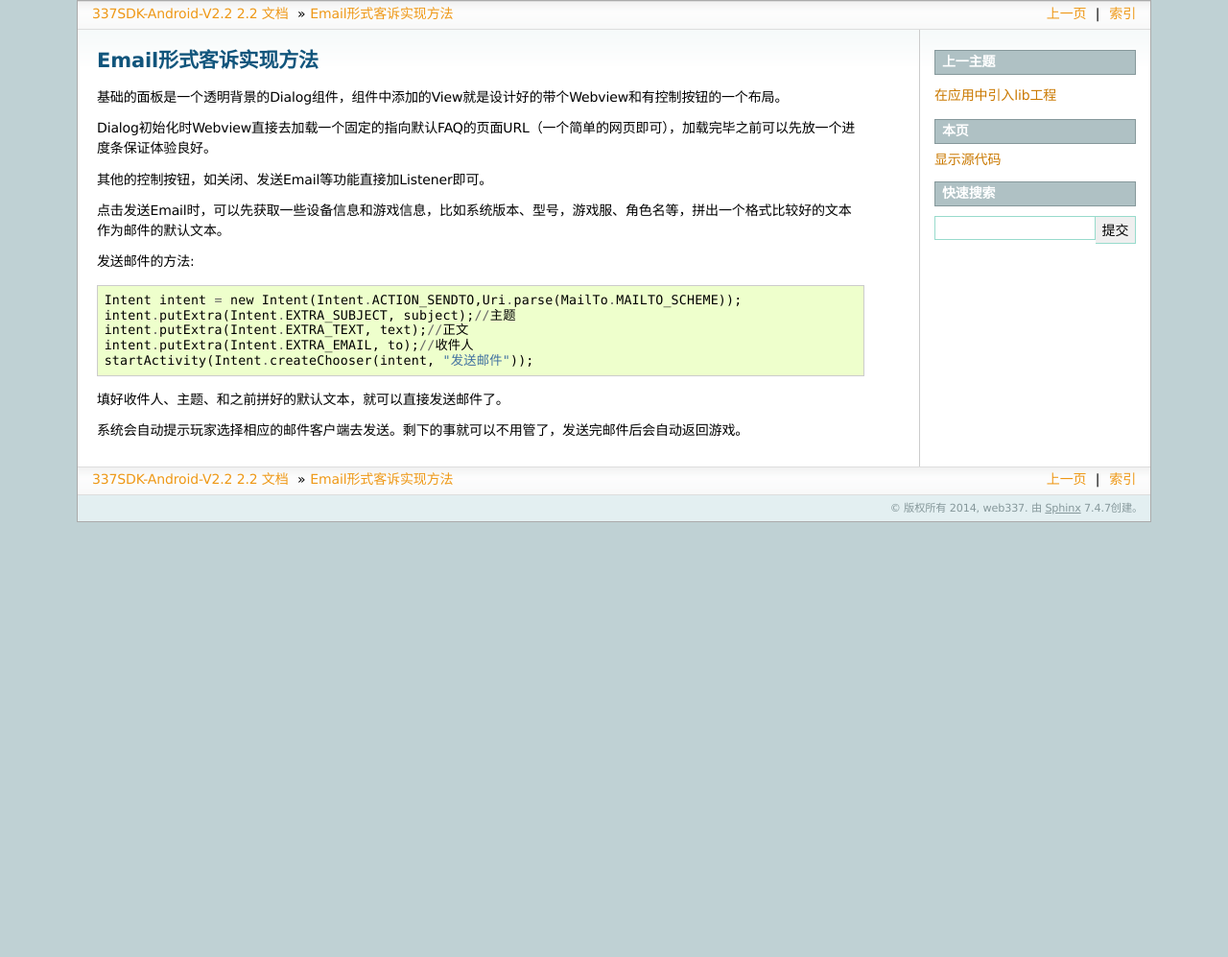
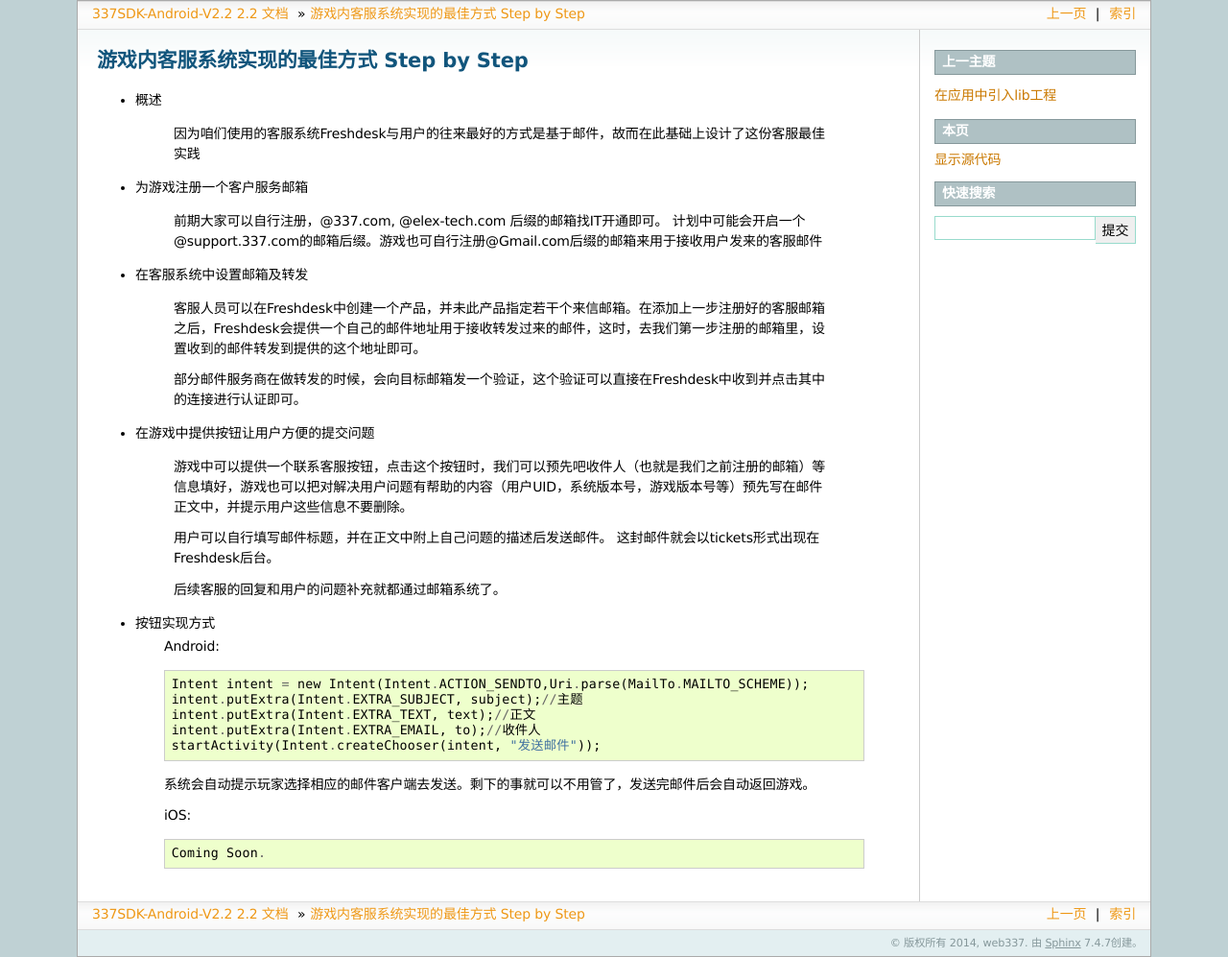
Before and after one commit to dwqelex/337SDK-ANDROID-DOC-V2.2, a Sphinx documentation site: the page built from source/appendix.rst, in a window 1280 px wide. Shown: the whole page at 96% size. Built offline with Sphinx 7.4.7, drawn with Linux system fonts in a browser that asks for light colours; before the commit the page ends 900 px from its top, so only the background shows below that.

Commit message:
update appendix

```diff
--- a/source/appendix.rst
+++ b/source/appendix.rst
@@ -1,22 +1,43 @@
-Email形式客诉实现方法
+游戏内客服系统实现的最佳方式 Step by Step
 ---------------------
 
-基础的面板是一个透明背景的Dialog组件，组件中添加的View就是设计好的带个Webview和有控制按钮的一个布局。
+- 概述
 
-Dialog初始化时Webview直接去加载一个固定的指向默认FAQ的页面URL（一个简单的网页即可），加载完毕之前可以先放一个进度条保证体验良好。
+	因为咱们使用的客服系统Freshdesk与用户的往来最好的方式是基于邮件，故而在此基础上设计了这份客服最佳实践
 
-其他的控制按钮，如关闭、发送Email等功能直接加Listener即可。
 
-点击发送Email时，可以先获取一些设备信息和游戏信息，比如系统版本、型号，游戏服、角色名等，拼出一个格式比较好的文本作为邮件的默认文本。
+- 为游戏注册一个客户服务邮箱
 
-发送邮件的方法: ::
+	前期大家可以自行注册，@337.com, @elex-tech.com 后缀的邮箱找IT开通即可。 计划中可能会开启一个@support.337.com的邮箱后缀。游戏也可自行注册@Gmail.com后缀的邮箱来用于接收用户发来的客服邮件
 
-	Intent intent = new Intent(Intent.ACTION_SENDTO,Uri.parse(MailTo.MAILTO_SCHEME));
-	intent.putExtra(Intent.EXTRA_SUBJECT, subject);//主题
-	intent.putExtra(Intent.EXTRA_TEXT, text);//正文
-	intent.putExtra(Intent.EXTRA_EMAIL, to);//收件人
-	startActivity(Intent.createChooser(intent, "发送邮件"));
 
-填好收件人、主题、和之前拼好的默认文本，就可以直接发送邮件了。
+- 在客服系统中设置邮箱及转发
 
-系统会自动提示玩家选择相应的邮件客户端去发送。剩下的事就可以不用管了，发送完邮件后会自动返回游戏。
+	客服人员可以在Freshdesk中创建一个产品，并未此产品指定若干个来信邮箱。在添加上一步注册好的客服邮箱之后，Freshdesk会提供一个自己的邮件地址用于接收转发过来的邮件，这时，去我们第一步注册的邮箱里，设置收到的邮件转发到提供的这个地址即可。
+
+	部分邮件服务商在做转发的时候，会向目标邮箱发一个验证，这个验证可以直接在Freshdesk中收到并点击其中的连接进行认证即可。
+
+
+- 在游戏中提供按钮让用户方便的提交问题
+
+	游戏中可以提供一个联系客服按钮，点击这个按钮时，我们可以预先吧收件人（也就是我们之前注册的邮箱）等信息填好，游戏也可以把对解决用户问题有帮助的内容（用户UID，系统版本号，游戏版本号等）预先写在邮件正文中，并提示用户这些信息不要删除。
+
+	用户可以自行填写邮件标题，并在正文中附上自己问题的描述后发送邮件。 这封邮件就会以tickets形式出现在Freshdesk后台。
+
+	后续客服的回复和用户的问题补充就都通过邮箱系统了。
+
+- 按钮实现方式
+	Android: ::
+
+		Intent intent = new Intent(Intent.ACTION_SENDTO,Uri.parse(MailTo.MAILTO_SCHEME));
+		intent.putExtra(Intent.EXTRA_SUBJECT, subject);//主题
+		intent.putExtra(Intent.EXTRA_TEXT, text);//正文
+		intent.putExtra(Intent.EXTRA_EMAIL, to);//收件人
+		startActivity(Intent.createChooser(intent, "发送邮件"));
+
+
+	系统会自动提示玩家选择相应的邮件客户端去发送。剩下的事就可以不用管了，发送完邮件后会自动返回游戏。
+
+	iOS: ::
+
+		Coming Soon.
```
Also changed, not shown: 6 other files.
